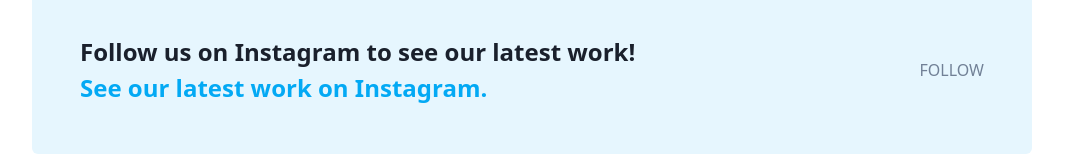
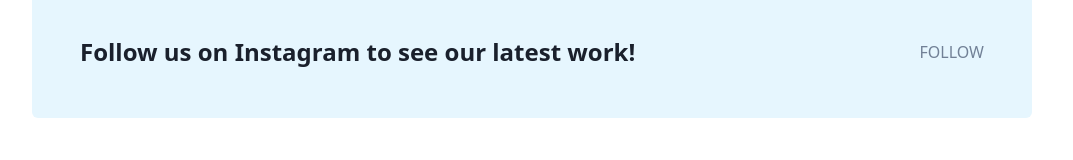
Before and after one commit to CrankyHippo/bc-carpentry, a Next.js app: page / in a window 1280 px wide. Shown: the part 2471-2631 px from the top of the page, without its empty margins (108-1181 px from the left). Built offline with nearby package versions, Linux system fonts and the light colour scheme.

Commit message:
Updated URL

```diff
--- a/src/templates/Banner.tsx
+++ b/src/templates/Banner.tsx
@@ -8,9 +8,9 @@
   <Section>
     <CTABanner
       title="Follow us on Instagram to see our latest work!"
-      subtitle="See our latest work on Instagram."
+      subtitle=""
       button={
-        <Link href="https://creativedesignsguru.com/category/nextjs/">
+        <Link href="https://www.instagram.com/brentccarpentry/">
           <a>
             <Button>FOLLOW</Button>
           </a>
```
